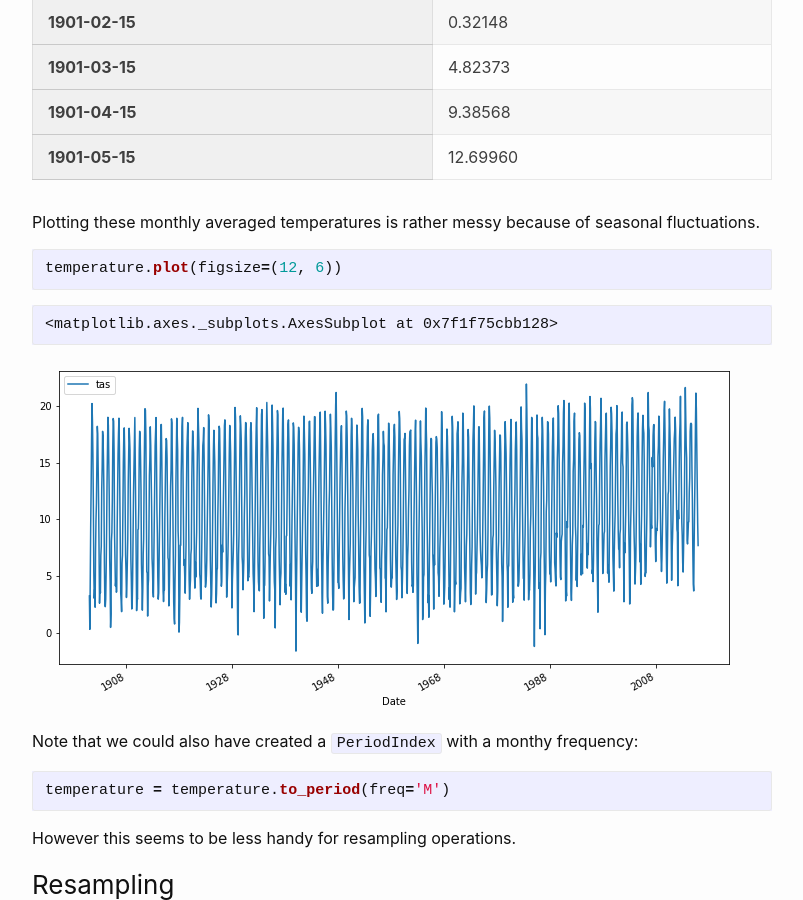
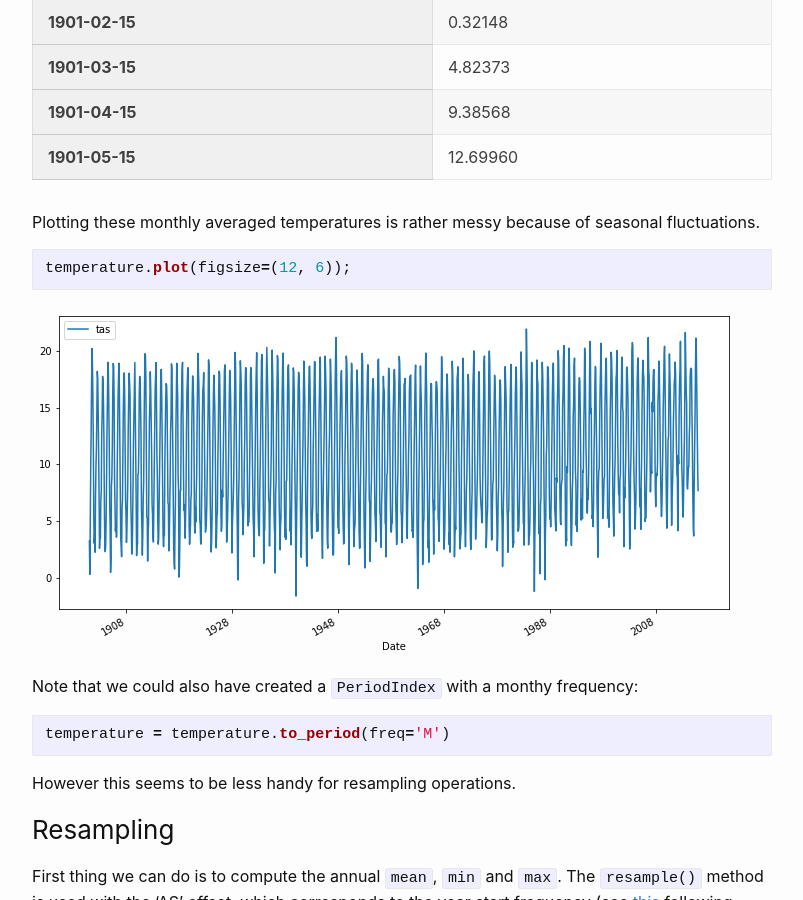
Before and after one commit to aetperf/aetperf.github.io, a Jekyll site: the page built from _posts/2018-05-24-Pandas-Time-Series-example-with-some-historical-land-temperatures.md, in a window 1280 px wide and 900 px high, scrolled down 2493 px. Shown: the whole window, without its empty margins (238-1041 px from the left). Built offline with Jekyll 4.4.1, drawn with Linux system fonts in a browser that asks for light colours; some of the changed text lies outside the part shown.

Commit message:
minor update

````diff
--- a/_posts/2018-05-24-Pandas-Time-Series-example-with-some-historical-land-temperatures.md
+++ b/_posts/2018-05-24-Pandas-Time-Series-example-with-some-historical-land-temperatures.md
@@ -262,16 +262,8 @@ Plotting these monthly averaged temperatures is rather messy because of seasonal
 
 
 ```python
-temperature.plot(figsize=(12, 6))
+temperature.plot(figsize=(12, 6));
 ```
-
-
-
-
-    <matplotlib.axes._subplots.AxesSubplot at 0x7f1f75cbb128>
-
-
-
 
 ![png](/img/2018-05-24-Pandas-Time-Series-example-with-some-historical-land-temperatures_files/2018-05-24-Pandas-Time-Series-example-with-some-historical-land-temperatures_10_1.png)
 
@@ -479,16 +471,8 @@ Let us try to make this time series artificially stationary by removing the roll
 
 ```python
 ts_mean = ts.rolling(window=120).mean().rename("t_mean")
-ts_mean.plot()
+ts_mean.plot();
 ```
-
-
-
-
-    <matplotlib.axes._subplots.AxesSubplot at 0x7f1f7063d898>
-
-
-
 
 ![png](/img/2018-05-24-Pandas-Time-Series-example-with-some-historical-land-temperatures_files/2018-05-24-Pandas-Time-Series-example-with-some-historical-land-temperatures_25_1.png)
 
````
